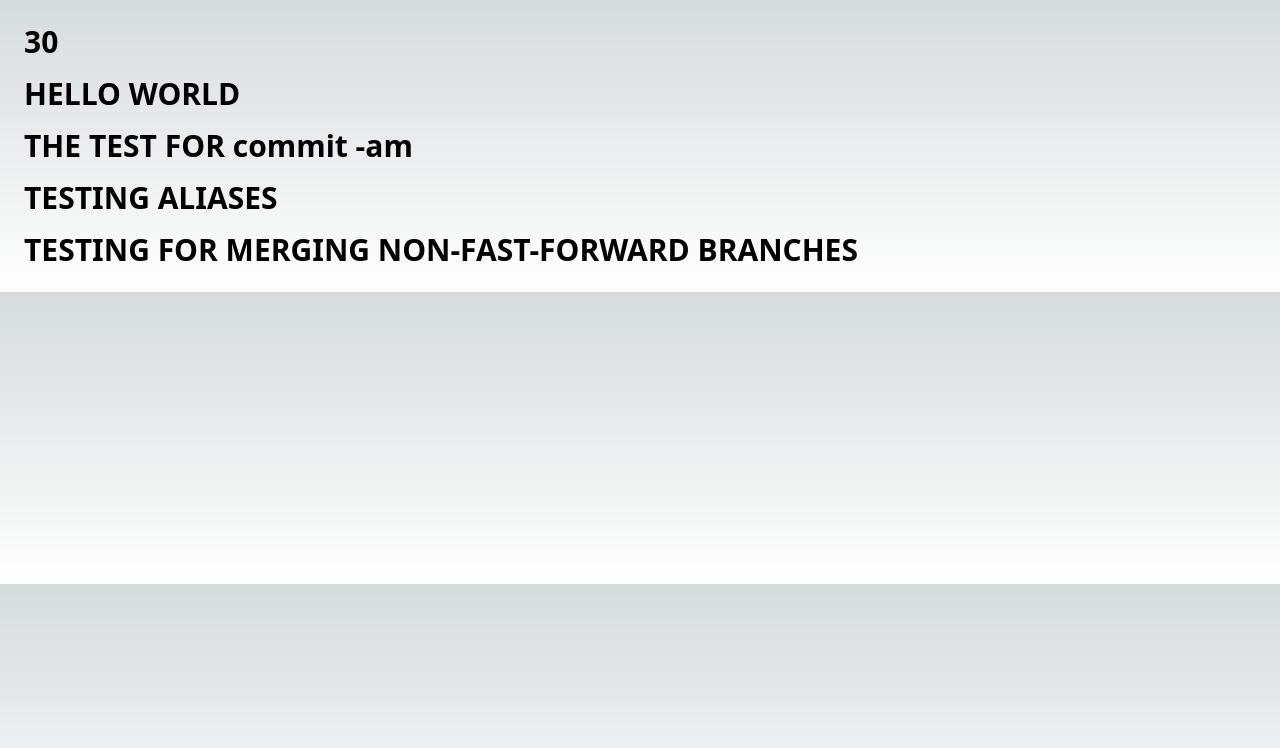
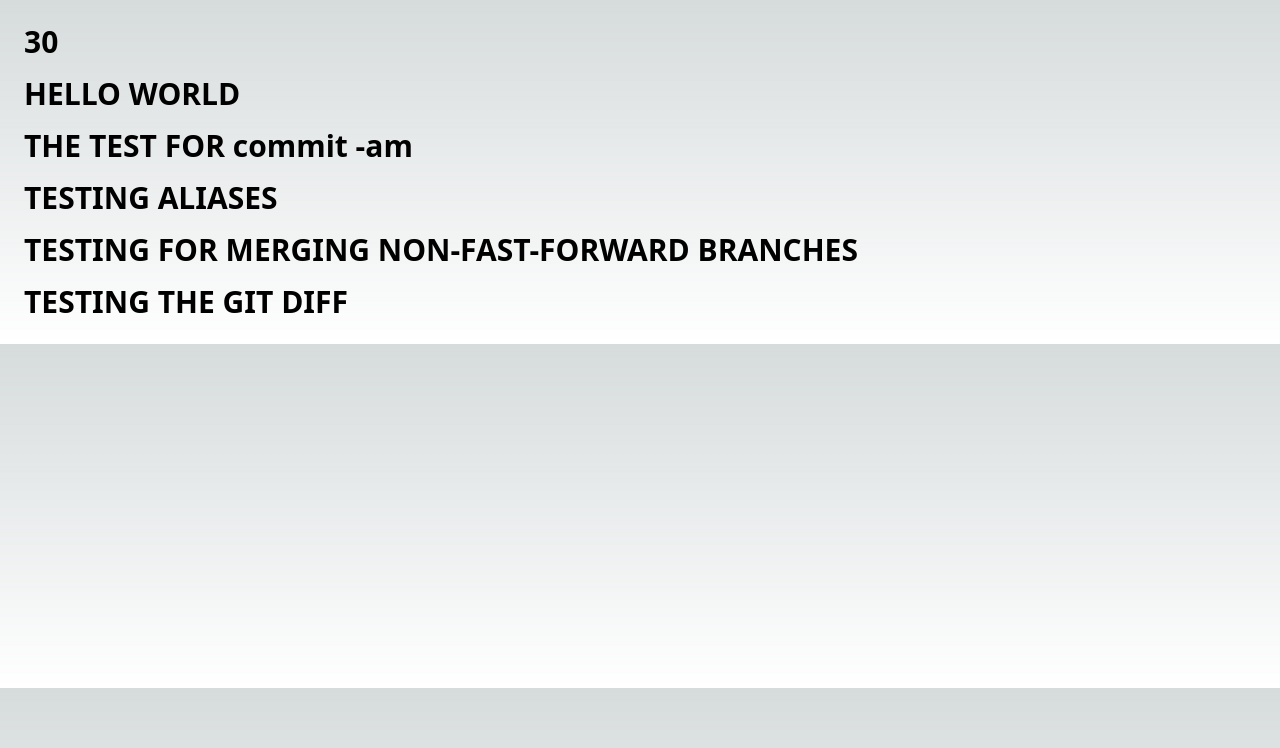
Before and after one commit to PouryaSoleimani/GIT-TEST, a Next.js app: page /courses in a window 1280 px wide. Shown: the top 748 px of the page. Built offline with nearby package versions, Linux system fonts and the light colour scheme.

Commit message:
feat: Making style.css file

```diff
--- /dev/null
+++ b/css/style.css
@@ -0,0 +1,3 @@
+.login{
+    color: red;
+}
--- a/pages/courses.tsx
+++ b/pages/courses.tsx
@@ -11,6 +11,7 @@ const Courses: NextPage<Props> = ({ }) => {
             <h3>THE TEST FOR commit -am</h3>
             <p>TESTING ALIASES</p>
             <p>TESTING FOR MERGING NON-FAST-FORWARD BRANCHES</p>
+            <p>TESTING THE GIT DIFF</p>
         </div>
     )
 }
```
Also changed, not shown: 1 other file (tests, documents, lock files or other folders).
